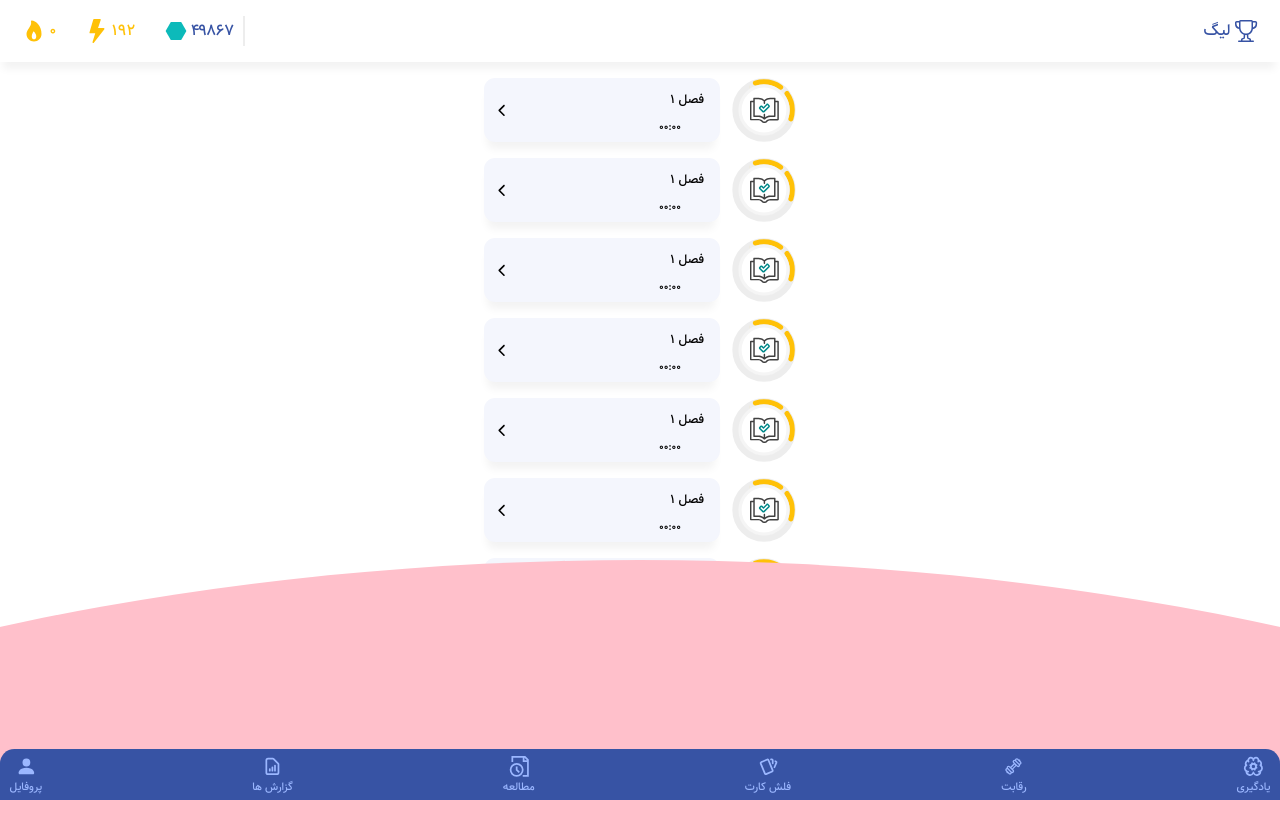
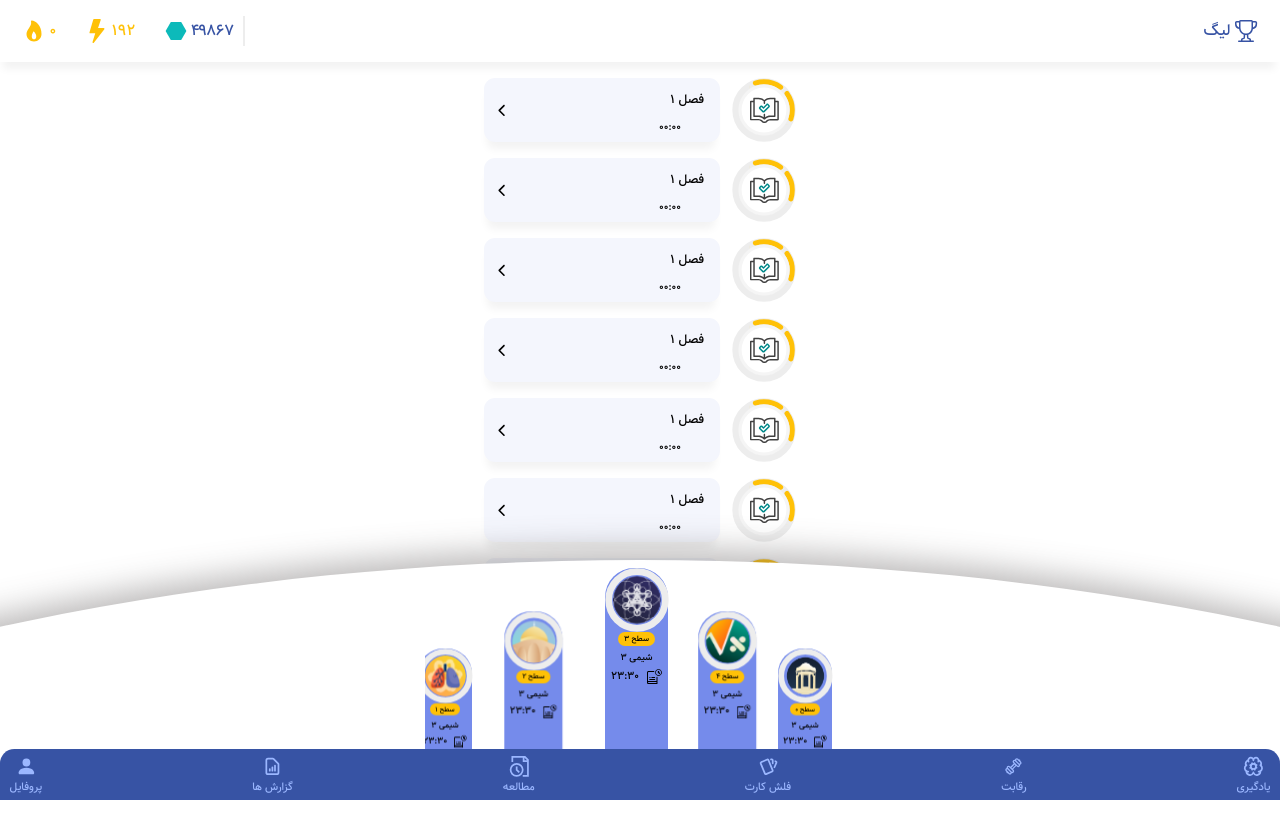
Before and after one commit to maryammoshtoofar/hamdars-code-challenge, a React (Vite) app: page / in a window 1280 px wide. Shown: the top 838 px of the page. Built offline with nearby package versions, Linux system fonts and the light colour scheme.

Commit message:
add basic swiper

```diff
--- a/src/components/widgets/subjects/Subjects.jsx
+++ b/src/components/widgets/subjects/Subjects.jsx
@@ -17,17 +17,18 @@ import { EffectCreative } from "swiper/modules";
 import { theme } from "../../../styles/Theme";
 
 export const StyledSubjects = styled.div`
-  /* clip-path: path("M 0 300 L 0,75 A 5,5 0,0,1 150,75 L 100 6700 z"); */
   position: fixed;
   top: 70%;
   left: -75%;
   background-color: white;
   z-index: 2;
-  background-color: pink;
   border-radius: 150%;
   width: 250%;
   height: 200%;
   overflow: hidden;
+  box-shadow: -2px -12px 33px -2px rgba(97, 93, 93, 0.44);
+  -webkit-box-shadow: -2px -12px 33px -2px rgba(97, 93, 93, 0.44);
+  -moz-box-shadow: -2px -12px 33px -2px rgba(97, 93, 93, 0.44);
 `;
 
 export const StyledSubject = styled.div`
@@ -35,9 +36,10 @@ export const StyledSubject = styled.div`
   color: ${({ theme }) => theme.colors.black};
   border-top-right-radius: 29px;
   border-top-left-radius: 29px;
-  height: 12rem;
   padding-bottom: 0.5rem;
   display: flex;
+  width: 90%;
+  height: 100%;
   flex-direction: column;
   align-items: center;
 `;
@@ -80,25 +82,28 @@ export const Subjects = () => {
   }, []);
   return (
     <StyledSubjects>
-      dfgdfg
-      {/* <Swiper
+      <Swiper
+        initialSlide={3}
         loop={true}
-        modules={[EffectCreative]}
-        spaceBetween={30}
-        slidesPerView={1}
+        loopedSlides={12}
+        grabCursor={true}
         centeredSlides={true}
         slideToClickedSlide={true}
-        grabCursor={true}
+        slidesPerView={4}
+        spaceBetween={50}
+        modules={[EffectCreative]}
         effect={"creative"}
         creativeEffect={{
-          limitProgress: 30,
+          perspective: true,
+          limitProgress: 3,
           prev: {
-            translate: ["-110%", 50, -13],
+            translate: ["-160%", "20%", -100],
+            // origin: "bottom",
           },
           next: {
-            translate: ["110%", 50, 4],
+            translate: ["140%", "20%", -100],
+            // origin: "bottom",
           },
-          perspective: true,
         }}
         className="mySwiper"
       >
@@ -117,71 +122,67 @@ export const Subjects = () => {
             </StyledSubjectBox>
           </StyledSubject>
         </SwiperSlide>
-        <SwiperSlide>
+        <SwiperSlide className="swiper-slide">
           <StyledSubject>
             <CircularProgress progress={progress}>
-              <Image src="icons/adabiyat.png" alt="adabiayt" />
+              <Image src="icons/biology.png" alt="biology" />
             </CircularProgress>
-            Slide 2
+            <StyledSubjectBox>
+              <StyledLevelText>سطح 1</StyledLevelText>
+              <StyledSubjectName>شیمی 3</StyledSubjectName>
+              <StyledStudyTime>
+                <span>{studyTimeInPersian("23:30")}</span>
+                <StudyTimeIcon color={theme.colors.black} />
+              </StyledStudyTime>
+            </StyledSubjectBox>
           </StyledSubject>
         </SwiperSlide>
-        <SwiperSlide>
+        <SwiperSlide className="swiper-slide">
           <StyledSubject>
             <CircularProgress progress={progress}>
-              <Image src="icons/adabiyat.png" alt="adabiayt" />
+              <Image src="icons/dini.png" alt="dini" />
             </CircularProgress>
-            Slide 3
+            <StyledSubjectBox>
+              <StyledLevelText>سطح 2</StyledLevelText>
+              <StyledSubjectName>شیمی 3</StyledSubjectName>
+              <StyledStudyTime>
+                <span>{studyTimeInPersian("23:30")}</span>
+                <StudyTimeIcon color={theme.colors.black} />
+              </StyledStudyTime>
+            </StyledSubjectBox>
           </StyledSubject>
         </SwiperSlide>
-        <SwiperSlide>
+        <SwiperSlide className="swiper-slide">
           <StyledSubject>
             <CircularProgress progress={progress}>
-              <Image src="icons/adabiyat.png" alt="adabiayt" />
+              <Image src="icons/geometry.png" alt="geometry" />
             </CircularProgress>
-            Slide 4
+            <StyledSubjectBox>
+              <StyledLevelText>سطح 3</StyledLevelText>
+              <StyledSubjectName>شیمی 3</StyledSubjectName>
+              <StyledStudyTime>
+                <span>{studyTimeInPersian("23:30")}</span>
+                <StudyTimeIcon color={theme.colors.black} />
+              </StyledStudyTime>
+            </StyledSubjectBox>
           </StyledSubject>
         </SwiperSlide>
-        <SwiperSlide>
+        <SwiperSlide className="swiper-slide">
           <StyledSubject>
             <CircularProgress progress={progress}>
-              <Image src="icons/adabiyat.png" alt="adabiayt" />
+              <Image src="icons/math.png" alt="math" />
             </CircularProgress>
-            Slide 4
+            <StyledSubjectBox>
+              <StyledLevelText>سطح 4</StyledLevelText>
+              <StyledSubjectName>شیمی 3</StyledSubjectName>
+              <StyledStudyTime>
+                <span>{studyTimeInPersian("23:30")}</span>
+                <StudyTimeIcon color={theme.colors.black} />
+              </StyledStudyTime>
+            </StyledSubjectBox>
           </StyledSubject>
         </SwiperSlide>
-        <SwiperSlide>
-          <StyledSubject>
-            <CircularProgress progress={progress}>
-              <Image src="icons/adabiyat.png" alt="adabiayt" />
-            </CircularProgress>
-            Slide 5
-          </StyledSubject>
-        </SwiperSlide>
-        <SwiperSlide>
-          <StyledSubject>
-            <CircularProgress progress={progress}>
-              <Image src="icons/adabiyat.png" alt="adabiayt" />
-            </CircularProgress>
-            Slide 6
-          </StyledSubject>
-        </SwiperSlide>
-        <SwiperSlide>
-          <StyledSubject>
-            <CircularProgress progress={progress}>
-              <Image src="icons/adabiyat.png" alt="adabiayt" />
-            </CircularProgress>
-            Slide 7
-          </StyledSubject>
-        </SwiperSlide>
-        <SwiperSlide>
-          <StyledSubject>
-            <CircularProgress progress={progress}>
-              <Image src="icons/adabiyat.png" alt="adabiayt" />
-            </CircularProgress>
-            Slide 8
-          </StyledSubject>
-        </SwiperSlide>
-      </Swiper> */}
+      </Swiper>
     </StyledSubjects>
   );
 };
--- a/src/components/widgets/subjects/style.css
+++ b/src/components/widgets/subjects/style.css
@@ -1,9 +1,10 @@
 .swiper {
-  height: 181px;
-  width: 100%;
-  margin: auto;
+  width: 430px;
+  height: 15%;
+  padding-top: 0.5rem;
 }
 
 .swiper-slide {
-  width: 65px !important;
+  width: 70px !important;
+  height: 188px;
 }
```
